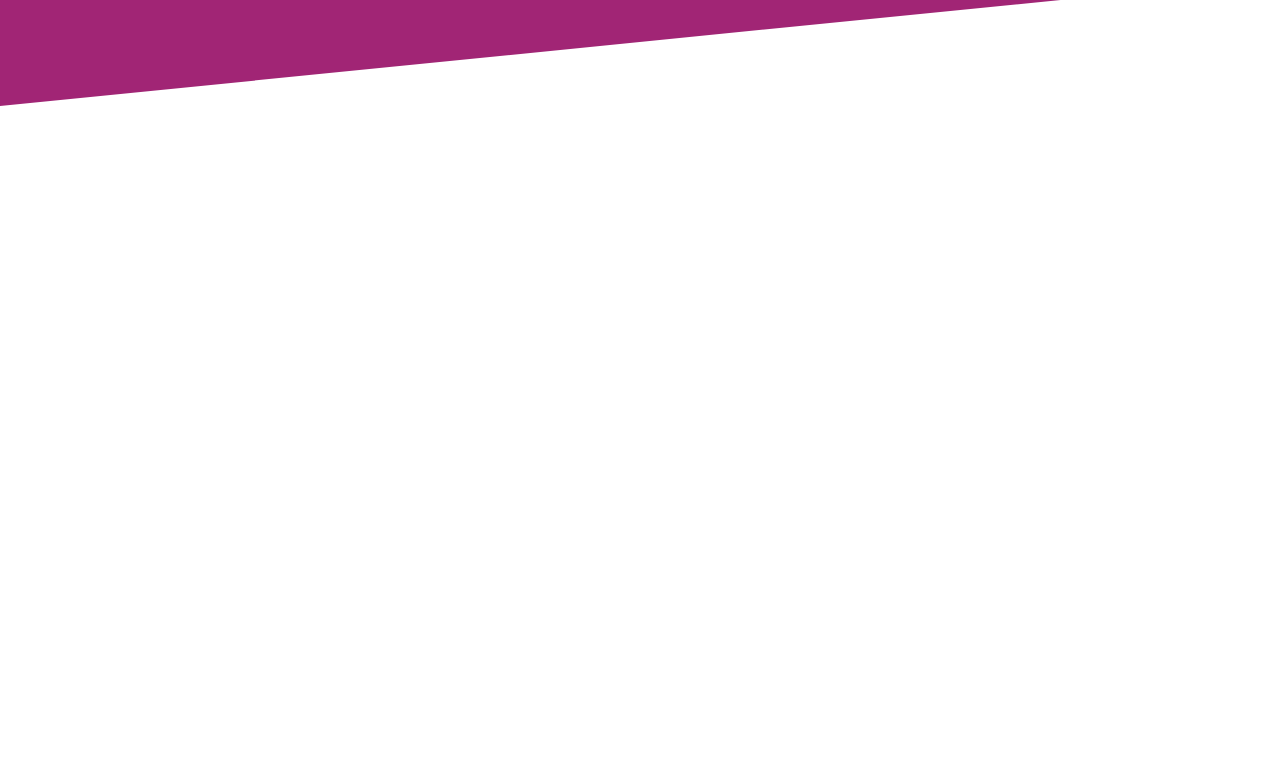
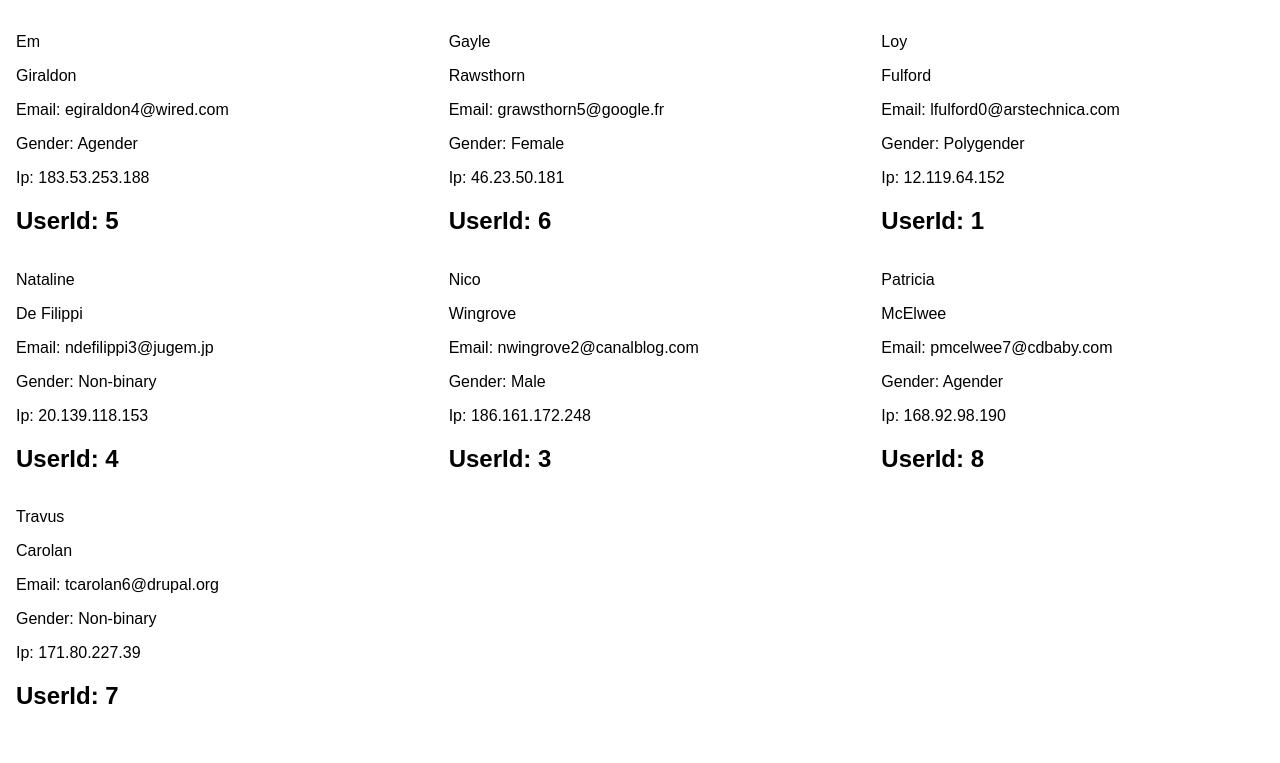
Before and after one commit to AdrianGeorgeM/Junior-Tech-Test, a plain HTML site: page index.html in a window 1280 px wide. Shown: the part 261-1024 px from the top of the page. Before the commit the page ends 800 px from the top, so only its background shows below. Drawn offline with Linux system fonts and the light colour scheme; a web font is replaced by a local one.

Commit message:
Add Fetch to retrieve the data from json file

```diff
--- a/index.html
+++ b/index.html
@@ -15,11 +15,11 @@
     <!-- <link rel="stylesheet" href="index.js"> -->
   </head>
   <body>
-    <div class="hero">
+    <!-- <div class="hero">
       <div class="container">
         <h1 class="text-white">Squashed Pixel Technical Test</h1>
       </div>
-    </div>
+    </div> -->
     <div class="container">
       <div class="page-section">
         <div class="list" id="information-listing">
--- a/index.js
+++ b/index.js
@@ -0,0 +1,38 @@
+async function getUsers() {
+  try {
+    let url = "../data/names.json";
+    let response = await fetch(url);
+    let data = await response.json();
+    return data;
+  } catch (error) {
+    console.log(`Error: ${error}`);
+  }
+}
+
+async function renderUsers() {
+  let users = await getUsers();
+  let html = "";
+  users.forEach((user) => {
+    html += `
+    <div class="profile">
+
+        <div class ="profile-name">
+         <p class="name">${user.first_name}</p>
+        <p>${user.last_name}</p>
+        </div
+
+        <p>Email: ${user.email}</p>
+        <p>Gender: ${user.gender}</p>
+        <p>Ip: ${user.ip_address}</p>
+        <h2 class="user">UserId: ${user.id}</h2>
+    </div>
+
+
+    `;
+  });
+
+  let container = document.getElementById("information-listing");
+  container.innerHTML = html;
+}
+
+renderUsers();
```
